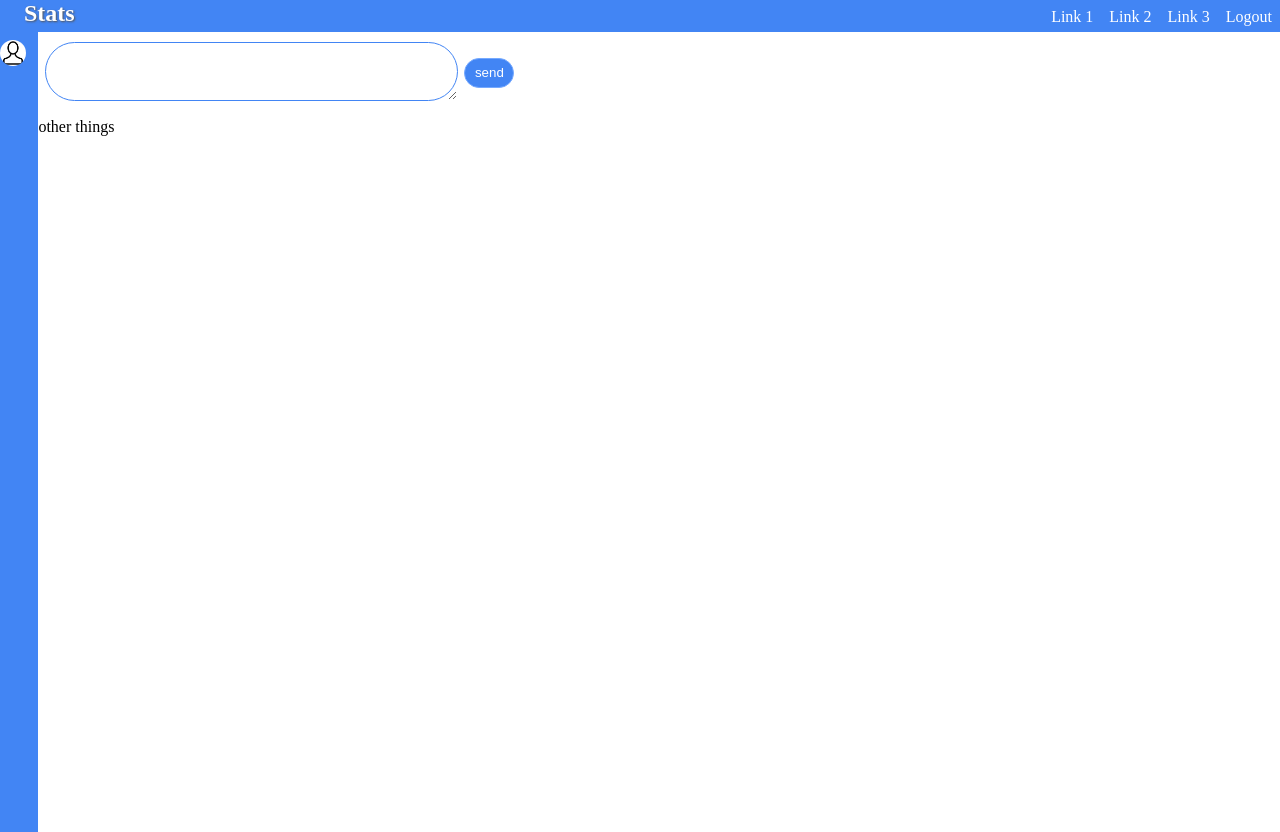
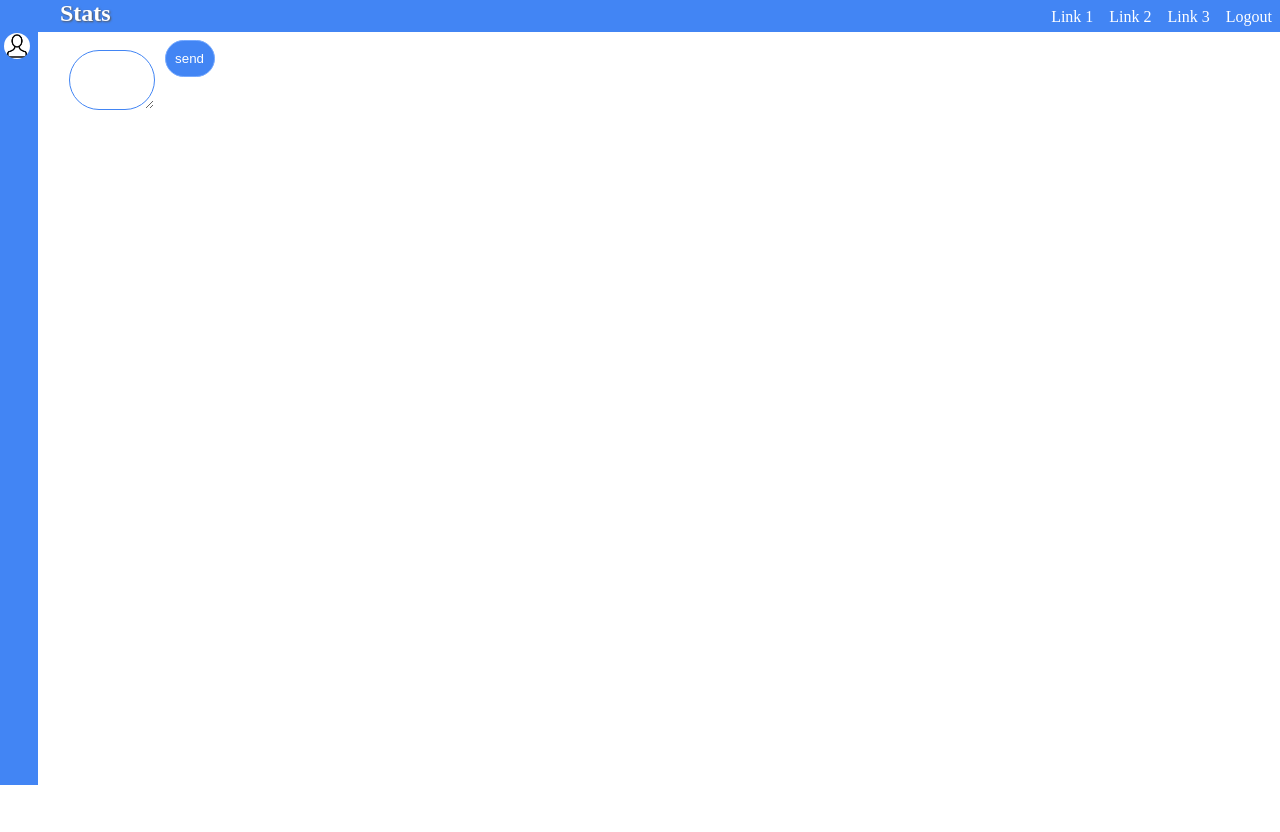
Before and after one commit to romcar/stats, a React app: page / in a window 1280 px wide. After the commit the page ends 800 px from the top, so only its background shows below. Built offline with nearby package versions, Linux system fonts and the light colour scheme.

Commit message:
Modify layout and convert it to CSS Grid Update existing code with css grid changes Make add visual feedback for input component

```diff
--- /dev/null
+++ b/src/components/Todos/Todos.jsx
@@ -0,0 +1,12 @@
+import React from 'react'
+
+export default () => {
+  return (
+    <ul>
+      <li>Woot</li>
+      <li>Woot</li>
+      <li>Woot</li>
+      <li>Woot</li>
+    </ul>
+  )
+}
--- a/src/containers/App/App.js
+++ b/src/containers/App/App.js
@@ -1,10 +1,10 @@
 import React, { Component } from 'react';
 import './App.css';
-// import Grid from 'styled-components-grid';
-
+import GridWrapper from '../../styledComponents/GridWrapper/Wrapper';
 import Nav from '../../components/Nav/Nav';
 import SideBar from '../../components/SideBar/SideBar';
 import Input from '../../components/Input/Input';
+import Todos from '../../components/Todos/Todos';
 
 class App extends Component {
   constructor(props) {
@@ -13,12 +13,13 @@ class App extends Component {
   }
 
   render() {
-    return (<div>
+    return (<GridWrapper>
       <Nav />
       <SideBar />
       <Input />
-      <div>other things</div>
-    </div>);
+      {/* <Todos /> */}
+      {/* <div>other things</div> */}
+    </GridWrapper>);
   }
 }
 
--- /dev/null
+++ b/src/styledComponents/GridWrapper/Wrapper.js
@@ -0,0 +1,9 @@
+import styled from 'styled-components';
+
+export default styled.div`
+  display: grid;
+  grid-template-columns: repeat(20, 1fr);
+  grid-template-rows: repeat(20, 1fr);
+  grid-gap: 3px;
+  height: 100vh;
+  `;
--- a/src/styledComponents/StyledButton/StyledButton.js
+++ b/src/styledComponents/StyledButton/StyledButton.js
@@ -3,10 +3,7 @@ import colors from '../index';
 
 export default styled.button`
   color: ${colors.white};
-  position: relative;
-  top: -30px;
   width: 50px;
-  padding: 0.5em;
   background: ${colors.background};
   border: 1px solid ${colors['background--light']};
   border-radius: 2em;
--- a/src/styledComponents/StyledInput/StyledInput.js
+++ b/src/styledComponents/StyledInput/StyledInput.js
@@ -1,9 +1,33 @@
 import styled from 'styled-components';
 import colors from '../index';
+
 export default styled.textarea`
   margin: 0.75em 0.5em 0.5em 0.5em;
-  width: 30vw;
+  width: 4.5vw;
   border-radius: 5em;
   padding: 1em;
   border: 1px solid ${colors.background};
+  transition: width 0.67s;
+
+  grid-row-start: 2;
+  grid-row-end: 4;
+  grid-column-start: 2;
+  grid-column-end: 3;
+  :hover:not(:focus) {
+    grid-row-end: 4;
+    grid-column-end: 7;
+    width: 20vw;
+    transition-delay: 200ms;
+  }
+
+  :focus {
+    box-shadow: none;
+    grid-row-end: 4;
+    grid-column-end: 7;
+    width: 20vw;
+    ${'' /* removes the blue halo on focus */}
+    outline: none;
+    border: 1px solid ${colors["link--hover"]};
+    box-shadow: inset 0 0 2em ${colors["link--hover"]};
+  }
 `;
--- a/src/styledComponents/StyledNav/StyledNav.js
+++ b/src/styledComponents/StyledNav/StyledNav.js
@@ -4,4 +4,8 @@ import colors from '../index';
 export default styled.div`
   background: ${colors.background};
   height: 4vh;
+  grid-row-start: 1;
+  grid-column-start: 1;
+  grid-row-end: 1;
+  grid-column-end: none;
 `;
--- a/src/styledComponents/StyledProfilePic/StyledProfilePic.js
+++ b/src/styledComponents/StyledProfilePic/StyledProfilePic.js
@@ -1,15 +1,16 @@
 import styled, { keyframes } from 'styled-components';
 
 const sizeIn = keyframes`
-  0% { width: 2vw }
-  100% { width: 12vw}
+  0% { width: 0% }
+  100% { width: 60%}
 `;
 
 
 export default styled.img`
   display: 'inline';
   width: 2vw;
-  margin: ${props => (props.open ? '0.5em 0' : '0.5em 2em')};
+  margin: ${props => (props.open ? '0.5em 0.25em 0.125em 0.25em' : '2em')};
+  padding: ${props => { props.open ? '3px' : '10px' }};
   border-radius: 20em;
   ${props => (props.open ? null : `animation: ${sizeIn} 0.67s linear`)};
   ${props => (props.open ? null : 'animation-fill-mode: forwards')};
--- a/src/styledComponents/StyledSideBar/StyledSideBar.js
+++ b/src/styledComponents/StyledSideBar/StyledSideBar.js
@@ -4,11 +4,14 @@ import colors from '../index';
 export default styled.div`
   width: 3vw;
   background: ${colors.background};
-  ${'' /* margin-top: 5px; */}
-  height: 100vh;
   transition: width 0.67s;
-  float: left;
-  ${'' /* display: inline-block; */}
+  position: relative;
+  top: -15px;
+  grid-row-start: 2;
+  grid-column-start: 1;
+  grid-row-end: none;
+  grid-column-end: 1;
+
   :hover {
     width: 15vw;
   }
--- a/src/styledComponents/StyledTitle/StyledTitle.js
+++ b/src/styledComponents/StyledTitle/StyledTitle.js
@@ -4,6 +4,6 @@ import colors from '../index';
 export default styled.h2`
   color: ${colors.title};
   text-shadow: 1px 1px 2px #555;
-  margin: 0 1em;
+  margin: 0 2.5em;
   display: inline-block;
 `;
```
